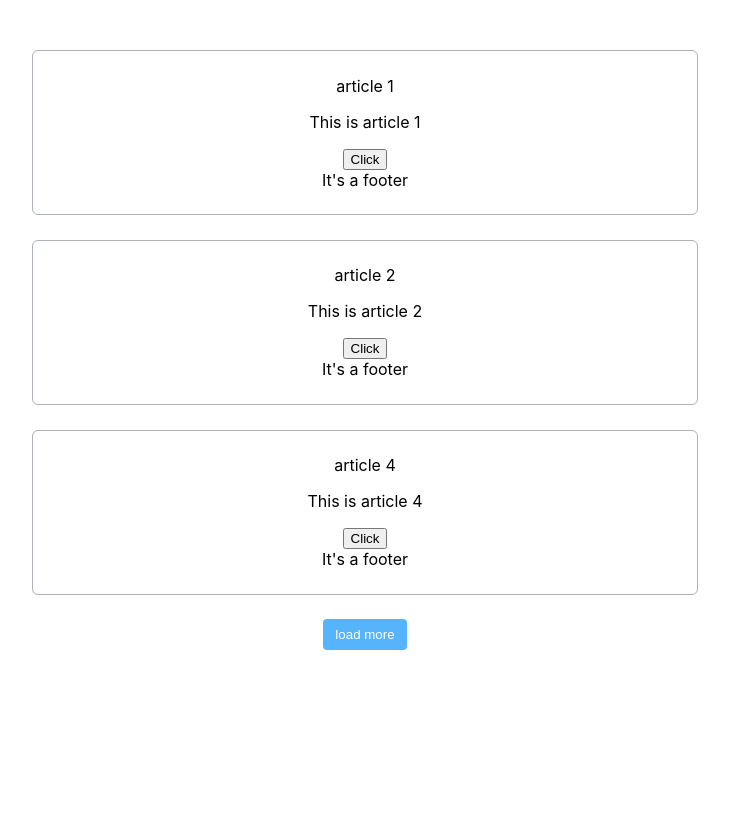
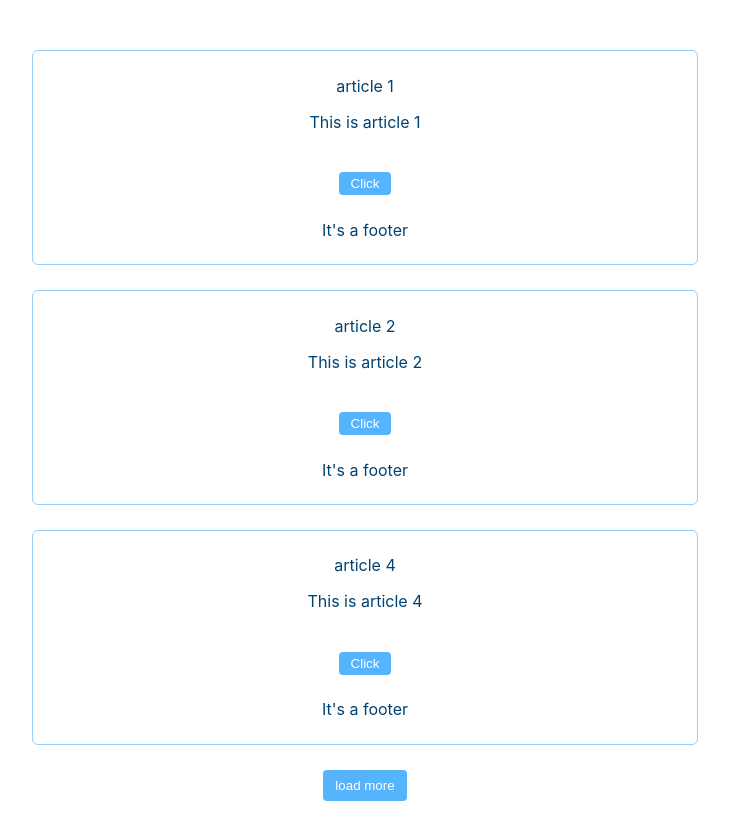
Before and after one commit to maryamghorbani/LearnReactJs, a React (Create React App) app: page / in a window 1280 px wide. Shown: the whole page, without its empty margins (275-1004 px from the left). Before the commit the page ends 800 px from the top, so only its background shows below. Built offline with nearby package versions, Linux system fonts and the light colour scheme.

Commit message:
change some styles

```diff
--- a/src/components/Card.css
+++ b/src/components/Card.css
@@ -1,10 +1,19 @@
 .card {
-    border: 1px solid #acb2b6;
+    border: 1px solid #97cffa;
     border-radius: 6px;
     padding: 2%;
     margin: 2% auto;
     width: 50%;
+    color: #004272;
 }
 .card:hover {
     background-color: #ecf4fa;
 }
+.clickbtn {
+    background-color : #56b4fc;
+    color : white;
+    border-radius : 4px;
+    border : none;
+    padding : 4px 12px;
+    margin: 4%;
+}
--- a/src/components/Card.js
+++ b/src/components/Card.js
@@ -8,7 +8,7 @@ function Card(props) {
             </header>
             <section className="card-content">
                 <p>{props.body}</p>
-                <button onClick={() => alert(props.title)}>Click</button>
+                <button className="clickbtn" onClick={() => alert(props.title)}>Click</button>
             </section>
             <footer className="card-footer">
                 It's a footer
```
